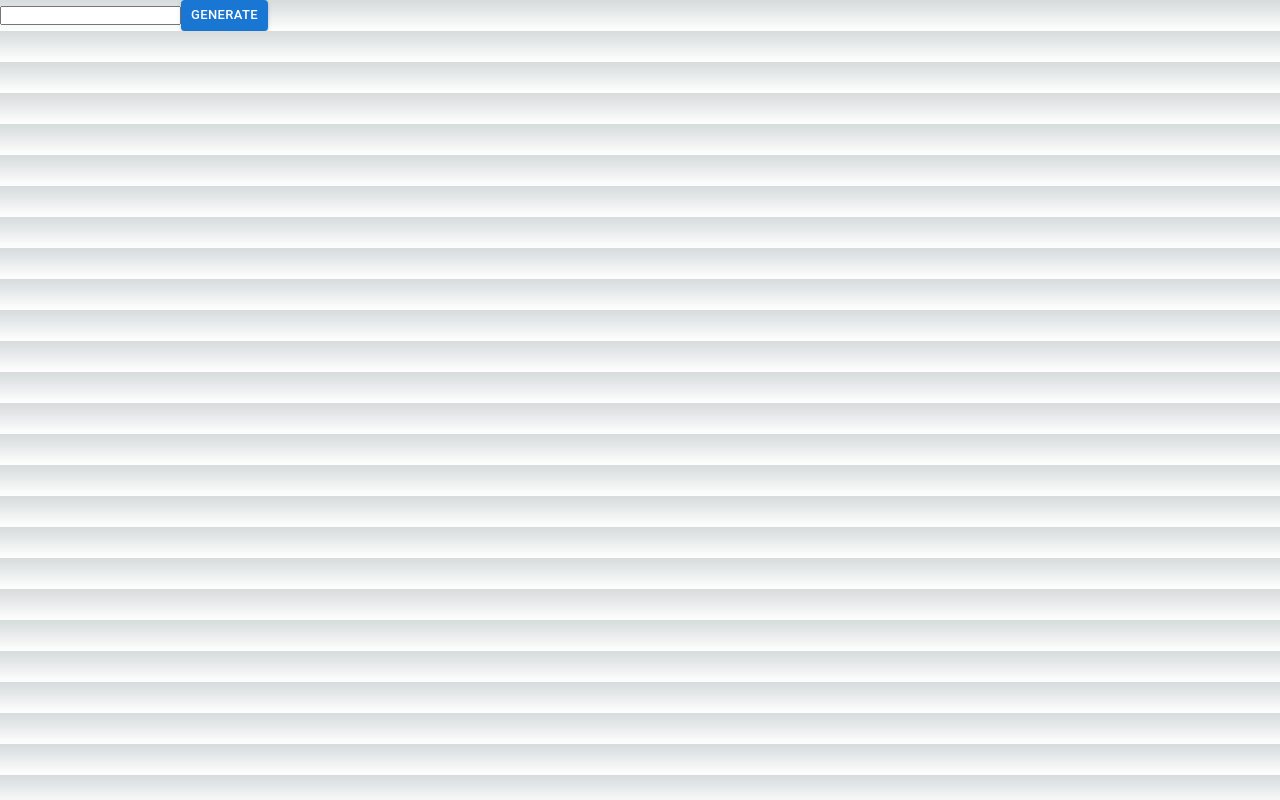
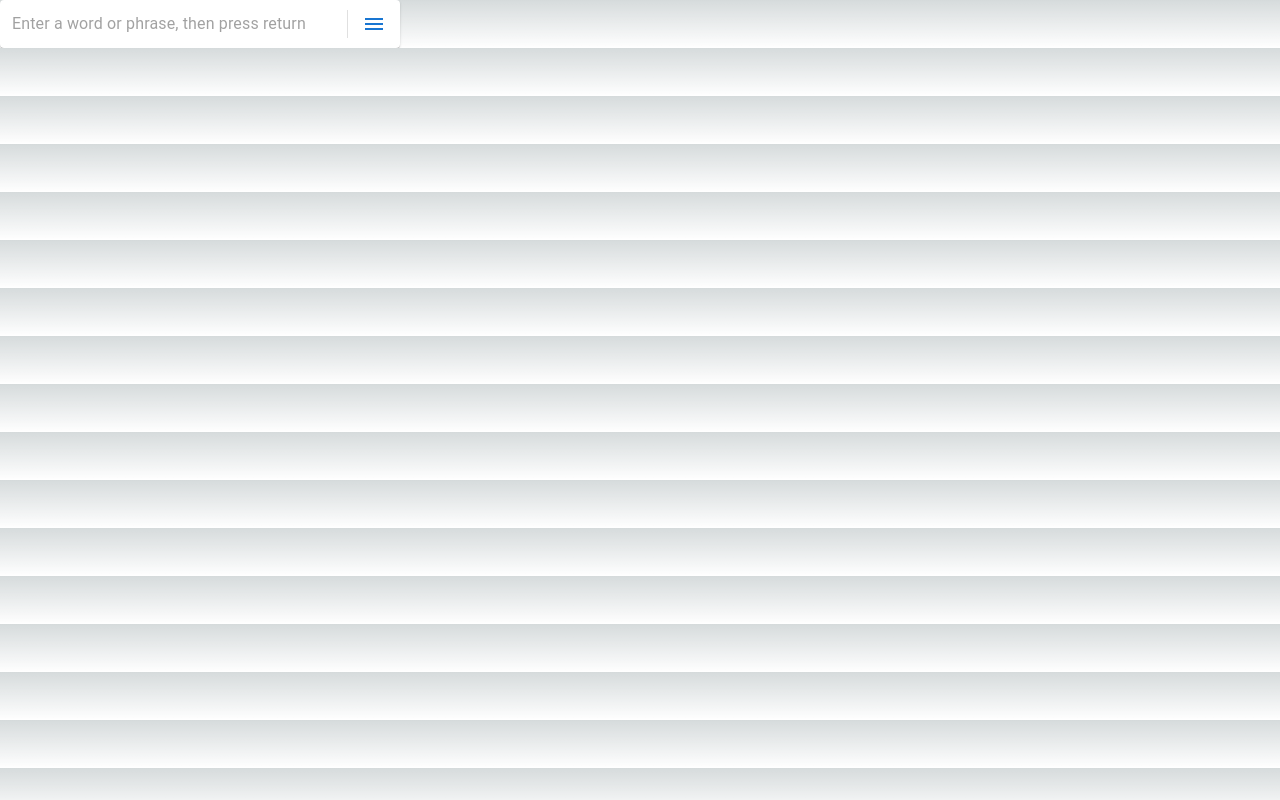
Before and after one commit to MeanMrMustard42/text-to-3d-model-ai, a Next.js app: page / in a window 1280 px wide. Built offline with nearby package versions, Linux system fonts and the light colour scheme.

Commit message:
somewhat fixed form submission issue and am beginning to get sisidebar working

```diff
--- a/app/page.js
+++ b/app/page.js
@@ -1,115 +1,86 @@
 'use client'
 
-import Image from "next/image";
-import styles from "./page.module.css";
 import React, { useState } from 'react';
-import { TextField, Button } from '@mui/material';
+import Paper from '@mui/material/Paper';
+import InputBase from '@mui/material/InputBase';
+import Divider from
+ '@mui/material/Divider';
+import IconButton from '@mui/material/IconButton';
+import MenuIcon from '@mui/icons-material/Menu';
+import Drawer from '@mui/material/Drawer';
+import List from '@mui/material/List';
+import ListItem from '@mui/material/ListItem';
+import ListItemIcon from '@mui/material/ListItemIcon';
+import ListItemText from '@mui/material/ListItemText';
+import Box from '@mui/joy/Box';
 
 
-  function Home() {
-    function generate(formData) {
-      const query = formData.get("query");
-      alert(`You searched for '${query}'`);
-    }
-    return (
+function Home() {
+  const [query, setQuery] = useState('');
+  const [isOpen, setIsOpen] = useState(false);
 
-      <form action={generate}>
-        <input name="query"/>
-        <Button variant="contained" type="submit" size="small">Generate</Button>
-      </form>
-    );
-}
-  export default Home;
+  const handleSubmit = (event) => {
+    event.preventDefault();
+    alert("pls")
+    //generate(query);
+  };
 
-  /*return (
-    <main className={styles.main}>
-      <div className={styles.description}>
-        <p>
-          Get started by editing&nbsp;
-          <code className={styles.code}>app/page.js</code>
-        </p>
-        <div>
-          <a
-            href="https://vercel.com?utm_source=create-next-app&utm_medium=appdir-template&utm_campaign=create-next-app"
-            target="_blank"
-            rel="noopener noreferrer"
-          >
-            By{" "}
-            <Image
-              src="/vercel.svg"
-              alt="Vercel Logo"
-              className={styles.vercelLogo}
-              width={100}
-              height={24}
-              priority
-            />
-          </a>
-        </div>
-      </div>
+  const toggleDrawer = () => {
+    setIsOpen(!isOpen);
+  };
 
-      <div className={styles.center}>
-        <Image
-          className={styles.logo}
-          src="/next.svg"
-          alt="Next.js Logo"
-          width={180}
-          height={37}
-          priority
-        />
-      </div>
+  function generate(formData) {
+    const query = formData.get("query");
+    alert(`You searched for '${query}'`);
+  }
 
-      <div className={styles.grid}>
-        <a
-          href="https://nextjs.org/docs?utm_source=create-next-app&utm_medium=appdir-template&utm_campaign=create-next-app"
-          className={styles.card}
-          target="_blank"
-          rel="noopener noreferrer"
-        >
-          <h2>
-            Docs <span>-&gt;</span>
-          </h2>
-          <p>Find in-depth information about Next.js features and API.</p>
-        </a>
 
-        <a
-          href="https://nextjs.org/learn?utm_source=create-next-app&utm_medium=appdir-template&utm_campaign=create-next-app"
-          className={styles.card}
-          target="_blank"
-          rel="noopener noreferrer"
-        >
-          <h2>
-            Learn <span>-&gt;</span>
-          </h2>
-          <p>Learn about Next.js in an interactive course with&nbsp;quizzes!</p>
-        </a>
+  return (
+    <Paper
+      component="form" // The form is directly on the Paper component
+      onSubmit={handleSubmit}
+      sx={{ p: '2px 4px', display: 'flex', alignItems: 'center', width: 400 }}
+    >
+      <InputBase
+        sx={{ ml: 1, flex: 1 }}
+        placeholder="Enter a word or phrase, then press return"
+        value={query}
+        onChange={(e) => setQuery(e.target.value)}
+      />
+      <Divider sx={{ height: 28, m: 0.5 }} orientation="vertical" />
+      <IconButton color="primary" sx={{ p: '10px' }} aria-label="menu" onClick={toggleDrawer}>
+        <MenuIcon />
+      </IconButton>
 
-        <a
-          href="https://vercel.com/templates?framework=next.js&utm_source=create-next-app&utm_medium=appdir-template&utm_campaign=create-next-app"
-          className={styles.card}
-          target="_blank"
-          rel="noopener noreferrer"
-        >
-          <h2>
-            Templates <span>-&gt;</span>
-          </h2>
-          <p>Explore starter templates for Next.js.</p>
-        </a>
-
-        <a
-          href="https://vercel.com/new?utm_source=create-next-app&utm_medium=appdir-template&utm_campaign=create-next-app"
-          className={styles.card}
-          target="_blank"
-          rel="noopener noreferrer"
-        >
-          <h2>
-            Deploy <span>-&gt;</span>
-          </h2>
-          <p>
-            Instantly deploy your Next.js site to a shareable URL with Vercel.
-          </p>
-        </a>
-      </div>
-    </main>
+      {/*sidebar stuff*/}
+      <Drawer anchor="right" open={isOpen} onClose={toggleDrawer} size="lg">
+      <List>
+        <ListItem button onClick={toggleDrawer}>
+          <ListItemIcon>
+            {/* Your icon here */}
+          </ListItemIcon>
+          <ListItemText primary="About" />
+        </ListItem>
+        <ListItem button onClick={toggleDrawer}>
+          <ListItemIcon>
+            {/* Your icon here */}
+          </ListItemIcon>
+          <ListItemText primary="Credits" />
+        </ListItem>
+      </List>
+      <Box
+          sx={{
+            display: 'flex',
+            gap: 1,
+            p: 1.5,
+            pb: 2,
+            borderTop: '1px solid',
+            borderColor: 'divider',
+          }}
+        ></Box>
+    </Drawer>
+    </Paper>
   );
 }
-*/
+
+export default Home;
--- a/package.json
+++ b/package.json
@@ -11,6 +11,8 @@
   "dependencies": {
     "@emotion/react": "^11.13.3",
     "@emotion/styled": "^11.13.0",
+    "@mui/icons-material": "^6.0.2",
+    "@mui/joy": "^5.0.0-beta.48",
     "@mui/material": "^6.0.1",
     "next": "14.2.7",
     "openai": "^4.57.0",
```
Also changed, not shown: 1 other file (tests, documents, lock files or other folders).
